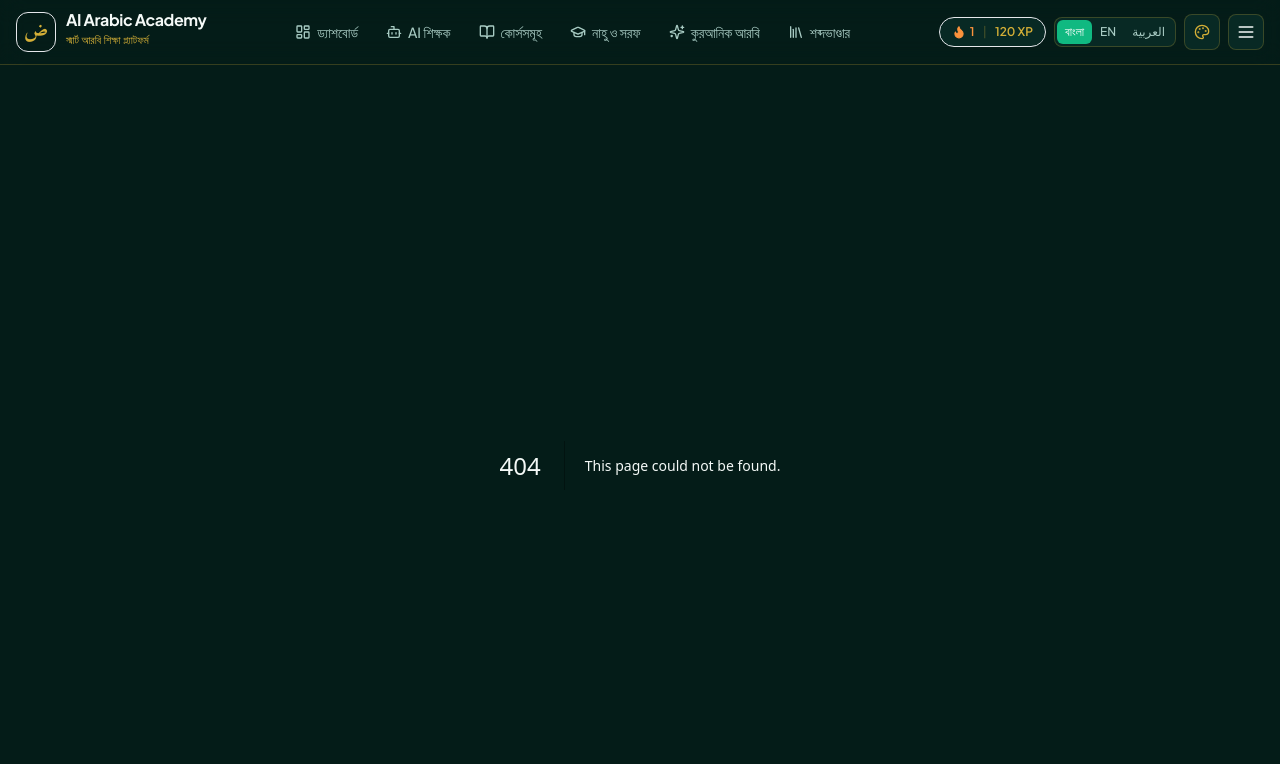
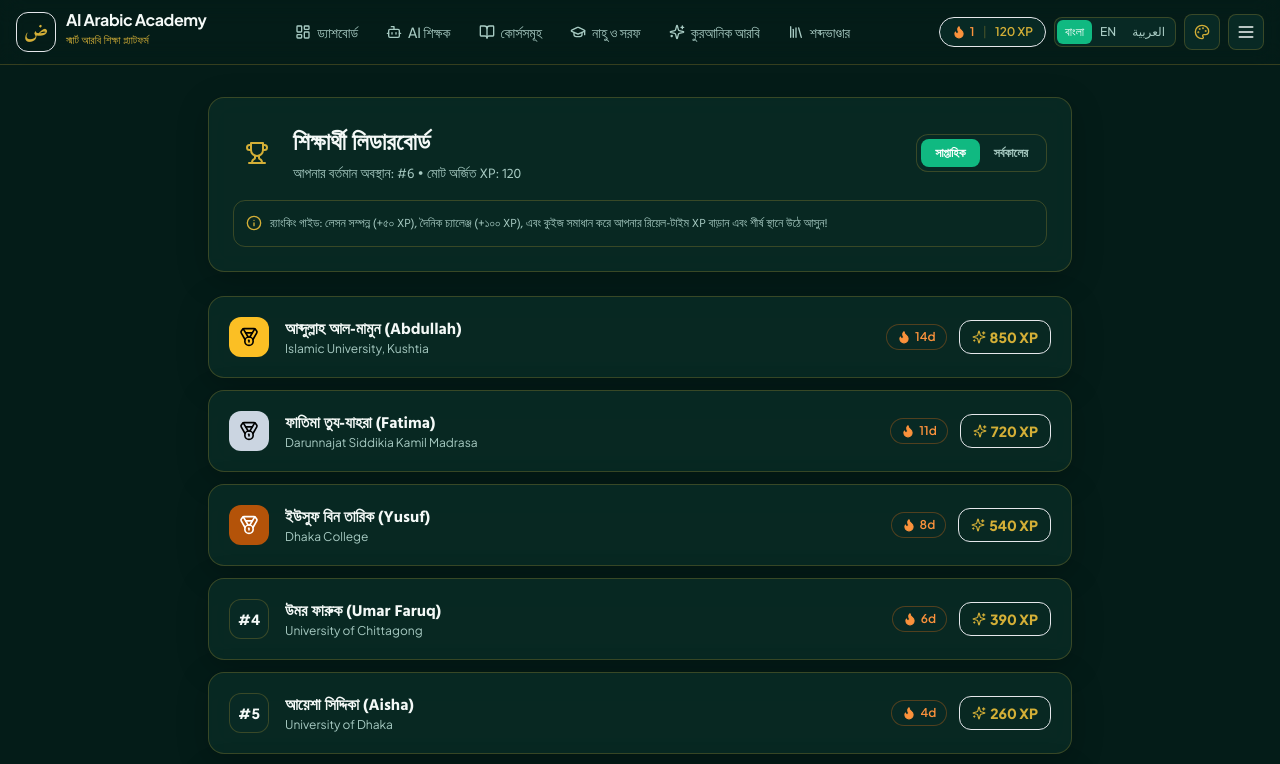
Before and after one commit to asharalo409/ai-arabic-academy, a Next.js app: page /leaderboard in a window 1280 px wide. Before the commit this address had no page. Shown: the top 764 px of the page. Built offline with nearby package versions, Linux system fonts and the light colour scheme.

Commit message:
Create page.tsx

```diff
--- /dev/null
+++ b/src/app/leaderboard/page.tsx
@@ -0,0 +1,184 @@
+"use client";
+
+import React, { useState } from "react";
+import { Trophy, Flame, Medal, Sparkles, Info } from "lucide-react";
+import { useApp } from "@/context/AppContext";
+
+interface LearnerEntry {
+  id: string;
+  name: string;
+  institution: string;
+  xp: number;
+  streak: number;
+  isCurrentUser?: boolean;
+}
+
+export default function LeaderboardPage() {
+  const { t, stats } = useApp();
+  const [period, setPeriod] = useState<"weekly" | "all-time">("weekly");
+
+  const multiplier = period === "weekly" ? 1 : 3;
+
+  const baseLearners: LearnerEntry[] = [
+    {
+      id: "u1",
+      name: "আব্দুল্লাহ আল-মামুন (Abdullah)",
+      institution: "Islamic University, Kushtia",
+      xp: 850 * multiplier,
+      streak: 14,
+    },
+    {
+      id: "u2",
+      name: "ফাতিমা তুয-যাহরা (Fatima)",
+      institution: "Darunnajat Siddikia Kamil Madrasa",
+      xp: 720 * multiplier,
+      streak: 11,
+    },
+    {
+      id: "u3",
+      name: "ইউসুফ বিন তারিক (Yusuf)",
+      institution: "Dhaka College",
+      xp: 540 * multiplier,
+      streak: 8,
+    },
+    {
+      id: "u4",
+      name: "উমর ফারুক (Umar Faruq)",
+      institution: "University of Chittagong",
+      xp: 390 * multiplier,
+      streak: 6,
+    },
+    {
+      id: "u5",
+      name: "আয়েশা সিদ্দিকা (Aisha)",
+      institution: "University of Dhaka",
+      xp: 260 * multiplier,
+      streak: 4,
+    },
+    {
+      id: "current-user",
+      name: `${stats.studentName || "Taseen Billah"} (${t("আপনি", "You", "أنت")})`,
+      institution: t("AI Arabic Academy শিক্ষার্থী", "AI Arabic Academy Learner", "طالب الأكاديمية"),
+      xp: stats.xp,
+      streak: stats.streak,
+      isCurrentUser: true,
+    },
+  ];
+
+  const sortedLearners = [...baseLearners].sort((a, b) => b.xp - a.xp);
+  const myRank = sortedLearners.findIndex((item) => item.isCurrentUser) + 1;
+
+  return (
+    <div className="mx-auto max-w-4xl px-4 py-8 space-y-6">
+      {/* Header */}
+      <div className="glass-card rounded-2xl p-6 space-y-4">
+        <div className="flex flex-wrap items-center justify-between gap-3">
+          <div className="flex items-center gap-3">
+            <div className="flex h-12 w-12 items-center justify-center rounded-xl bg-accentPrimary/20 text-accentGold">
+              <Trophy className="h-6 w-6" />
+            </div>
+            <div>
+              <h1 className="text-2xl font-bold text-textPrimary bangla-text">
+                {t("শিক্ষার্থী লিডারবোর্ড", "Student Leaderboard", "لوحة المتصدرين")}
+              </h1>
+              <p className="text-xs sm:text-sm text-textSecondary bangla-text">
+                {t(
+                  `আপনার বর্তমান অবস্থান: #${myRank} • মোট অর্জিত XP: ${stats.xp}`,
+                  `Your Current Rank: #${myRank} • Total Earned XP: ${stats.xp}`,
+                  `ترتيبك الحالي: #${myRank} • نقاطك: ${stats.xp}`
+                )}
+              </p>
+            </div>
+          </div>
+
+          {/* Period Switcher */}
+          <div className="flex rounded-xl border border-borderColor bg-bgSecondary p-1">
+            <button
+              onClick={() => setPeriod("weekly")}
+              className={`rounded-lg px-3.5 py-1.5 text-xs font-bold transition ${
+                period === "weekly"
+                  ? "bg-accentPrimary text-white"
+                  : "text-textSecondary hover:text-textPrimary"
+              }`}
+            >
+              {t("সাপ্তাহিক", "Weekly", "أسبوعي")}
+            </button>
+            <button
+              onClick={() => setPeriod("all-time")}
+              className={`rounded-lg px-3.5 py-1.5 text-xs font-bold transition ${
+                period === "all-time"
+                  ? "bg-accentPrimary text-white"
+                  : "text-textSecondary hover:text-textPrimary"
+              }`}
+            >
+              {t("সর্বকালের", "All-Time", "الكل")}
+            </button>
+          </div>
+        </div>
+
+        <div className="flex items-start gap-2 rounded-xl border border-borderColor bg-bgSecondary/70 p-3 text-xs text-textSecondary bangla-text">
+          <Info className="h-4 w-4 shrink-0 text-accentGold mt-0.5" />
+          <span>
+            {t(
+              "র‍্যাংকিং গাইড: লেসন সম্পন্ন (+৫০ XP), দৈনিক চ্যালেঞ্জ (+১০০ XP), এবং কুইজ সমাধান করে আপনার রিয়েল-টাইম XP বাড়ান এবং শীর্ষ স্থানে উঠে আসুন!",
+              "Ranking Guide: Complete lessons (+50 XP), daily challenges (+100 XP), and quizzes to increase your real-time XP and climb the leaderboard!",
+              "أكمل الدروس والتحديات اليومية لزيادة نقاطك وتصدر القائمة."
+            )}
+          </span>
+        </div>
+      </div>
+
+      {/* Rankings List */}
+      <div className="space-y-3">
+        {sortedLearners.map((learner, index) => {
+          const rank = index + 1;
+          return (
+            <div
+              key={learner.id}
+              className={`glass-card rounded-2xl p-4 sm:p-5 flex items-center justify-between gap-3 transition ${
+                learner.isCurrentUser
+                  ? "border-2 border-accentGold bg-accentPrimary/15"
+                  : ""
+              }`}
+            >
+              <div className="flex items-center gap-3 sm:gap-4 min-w-0">
+                <div
+                  className={`flex h-10 w-10 shrink-0 items-center justify-center rounded-xl font-extrabold text-sm ${
+                    rank === 1
+                      ? "bg-amber-400 text-black"
+                      : rank === 2
+                      ? "bg-slate-300 text-black"
+                      : rank === 3
+                      ? "bg-amber-700 text-white"
+                      : "bg-bgSecondary text-textPrimary border border-borderColor"
+                  }`}
+                >
+                  {rank <= 3 ? <Medal className="h-5 w-5" /> : `#${rank}`}
+                </div>
+
+                <div className="min-w-0">
+                  <p className="text-sm sm:text-base font-bold text-textPrimary truncate bangla-text">
+                    {learner.name}
+                  </p>
+                  <p className="text-xs text-textSecondary truncate">{learner.institution}</p>
+                </div>
+              </div>
+
+              <div className="flex items-center gap-3 shrink-0">
+                <span className="hidden sm:inline-flex items-center gap-1 rounded-full border border-orange-500/30 bg-bgSecondary px-2.5 py-1 text-xs font-semibold text-orange-400">
+                  <Flame className="h-3.5 w-3.5 fill-orange-400" />
+                  {learner.streak}d
+                </span>
+
+                <span className="inline-flex items-center gap-1 rounded-xl bg-bgPrimary/80 border border-accentGold/30 px-3 py-1.5 text-xs sm:text-sm font-extrabold text-accentGold">
+                  <Sparkles className="h-3.5 w-3.5" />
+                  {learner.xp} XP
+                </span>
+              </div>
+            </div>
+          );
+        })}
+      </div>
+    </div>
+  );
+}
```
